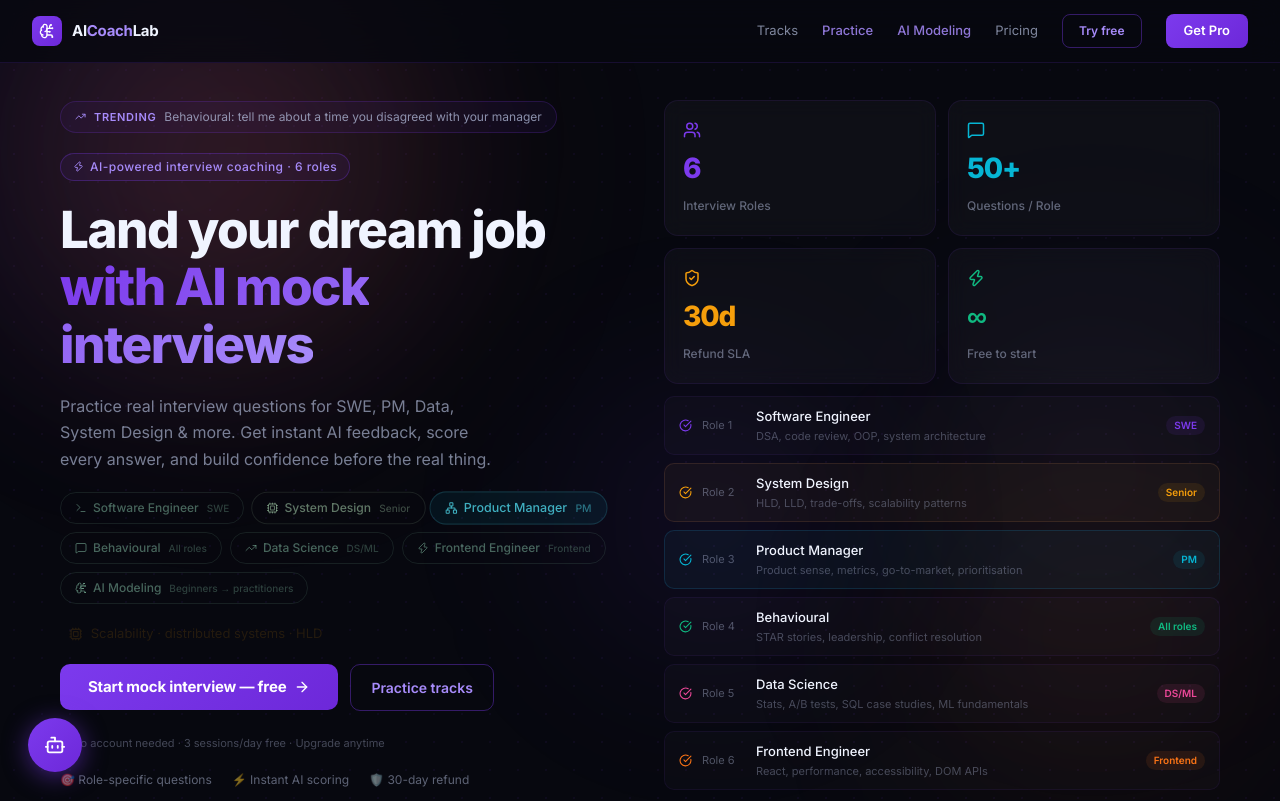
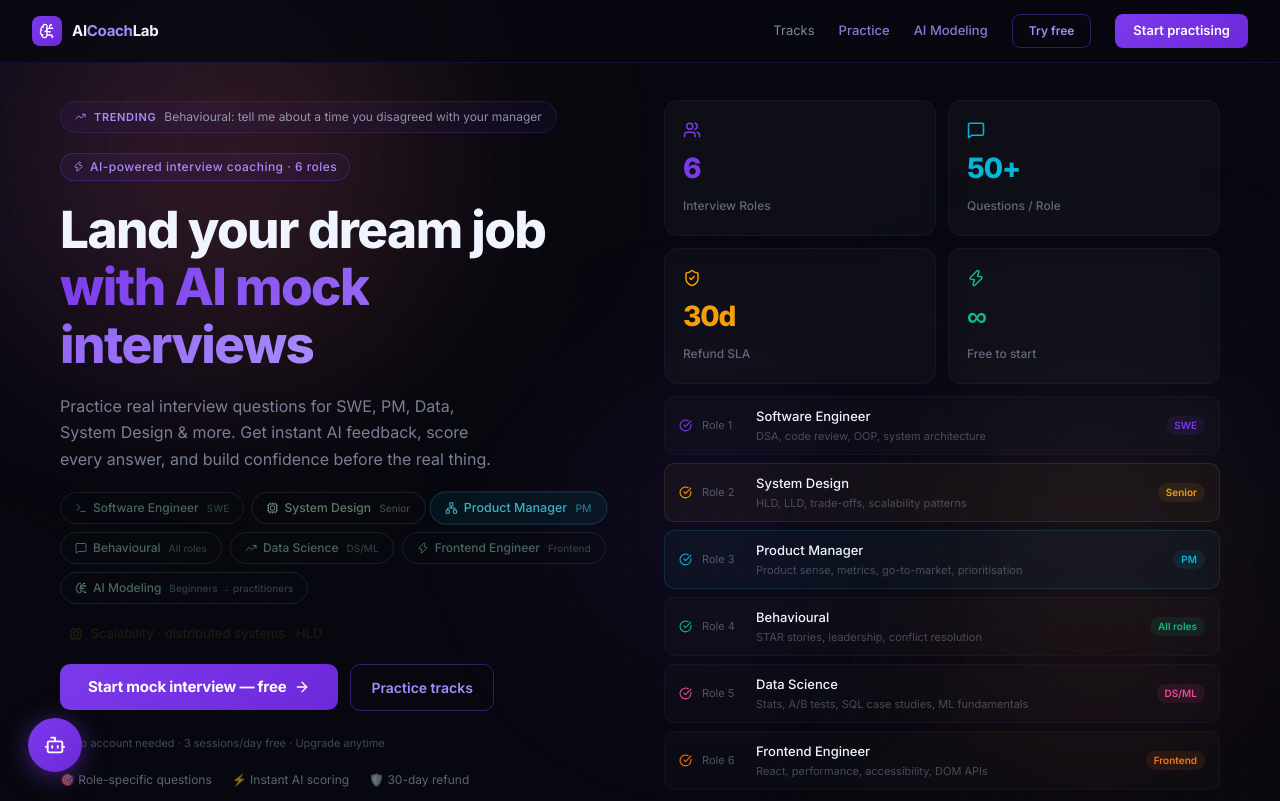
Before and after one commit to infosiva/aicoachlab, a Next.js app: page / in a window 1280 px wide. Shown: the top 801 px of the page. Built offline with nearby package versions, Linux system fonts and the light colour scheme.

Commit message:
feat(aicoachlab): remove pricing from nav, replace Get Pro with Start practising CTA

```diff
--- a/app/AICoachLabPage.tsx
+++ b/app/AICoachLabPage.tsx
@@ -324,14 +324,13 @@
           <a href="#tracks" style={{ fontSize: 13, color: "rgba(180,190,220,0.7)", textDecoration: "none" }}>Tracks</a>
           <a href="/tracks" style={{ fontSize: 13, color: "rgba(167,139,250,0.85)", textDecoration: "none", fontWeight: 500 }}>Practice</a>
           <a href="/ai-modeling" style={{ fontSize: 13, color: "rgba(167,139,250,0.85)", textDecoration: "none", fontWeight: 500 }}>AI Modeling</a>
-          <a href="#pricing" style={{ fontSize: 13, color: "rgba(180,190,220,0.7)", textDecoration: "none" }}>Pricing</a>
           <motion.a href="/interview" whileHover={{ scale: 1.04 }} whileTap={{ scale: 0.97 }}
             style={{ padding: "7px 16px", borderRadius: 8, background: "transparent", border: "1px solid rgba(124,58,237,0.4)", color: "#a78bfa", fontSize: 12, fontWeight: 600, textDecoration: "none", cursor: "pointer" }}>
             Try free
           </motion.a>
-          <motion.a href="#pricing" whileHover={{ scale: 1.04 }} whileTap={{ scale: 0.97 }}
+          <motion.a href="/tracks" whileHover={{ scale: 1.04 }} whileTap={{ scale: 0.97 }}
             style={{ padding: "7px 18px", borderRadius: 8, background: "linear-gradient(135deg,#7c3aed,#6d28d9)", color: "#fff", fontSize: 13, fontWeight: 600, textDecoration: "none", cursor: "pointer" }}>
-            Get Pro
+            Start practising
           </motion.a>
         </div>
       </nav>
```
